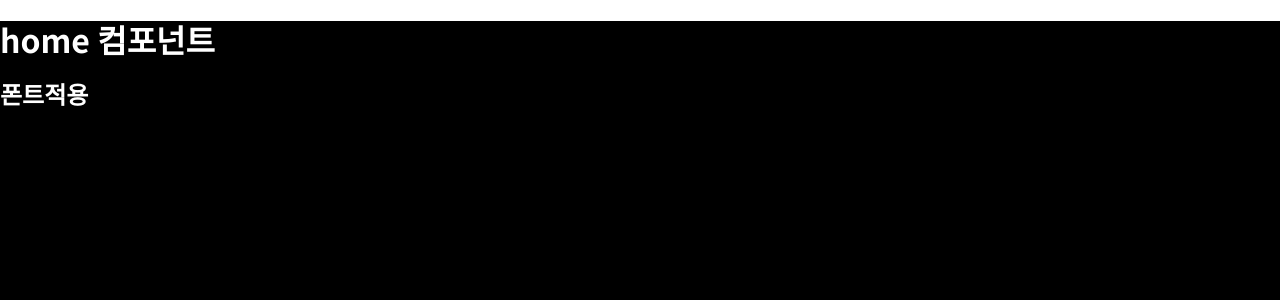
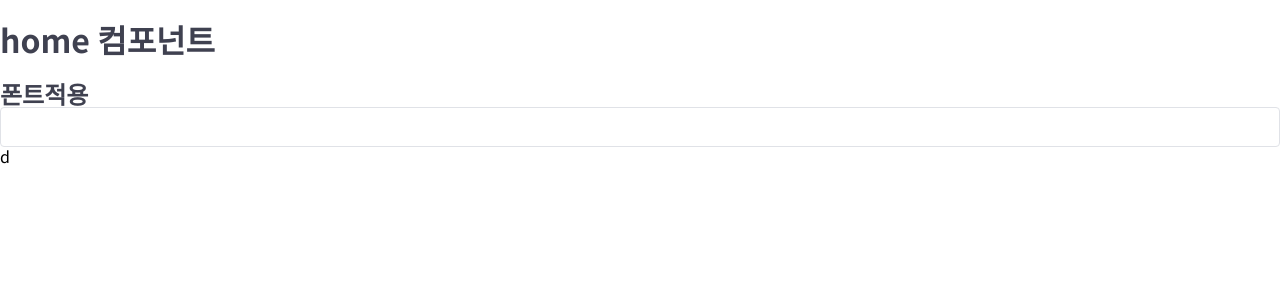
Before and after one commit to park-siwan/parksiwan, a React (Create React App) app: page / in a window 1280 px wide. Shown: the top 300 px of the page. Built offline with nearby package versions, Linux system fonts and the light colour scheme.

Commit message:
테스트

```diff
--- a/src/pages/home/_home.module.scss
+++ b/src/pages/home/_home.module.scss
@@ -1,7 +1,8 @@
 
 .home{
-background-color: black;
+// background-color: black;
 width: 100vw;
 height: 100vh;
-color:white;
+// color:white;
+
 }
--- a/src/pages/home/index.jsx
+++ b/src/pages/home/index.jsx
@@ -1,4 +1,4 @@
-import React from 'react'
+import React,{useState} from 'react'
 import classNames from 'classnames/bind';
 import home from './_home.module.scss';
 const cx = classNames.bind(home);
@@ -9,6 +9,8 @@ const cx = classNames.bind(home);
     <div className={cx('home')}>
       <h1>home 컴포넌트</h1>
       <h2>폰트적용</h2>
+      <input className='form-input' type="text" />
+      <button>d</button>
     </div>
   )
 }
--- a/src/styles/style.css
+++ b/src/styles/style.css
@@ -354,4 +354,72 @@ template {
 [hidden] {
   display: none; }
 
+p {
+  font-size: 14px;
+  line-height: 24px;
+  letter-spacing: -0.01em;
+  color: #8c8d96; }
+
+.modal {
+  position: absolute;
+  top: 50%;
+  left: 50%;
+  transform: translate(-50%, -50%); }
+
+.form-select,
+.form-input {
+  font-size: 16px;
+  line-height: 24px;
+  letter-spacing: -0.01em;
+  color: #3f4150;
+  display: block;
+  width: 100%;
+  height: 40px;
+  padding: 0 16px;
+  background-color: #fff;
+  border: 1px solid #e0e2e7;
+  border-radius: 4px;
+  appearance: none;
+  transition: background-color 200ms ease-in-out; }
+  .form-select::placeholder,
+  .form-input::placeholder {
+    color: #b2b3b9; }
+  .form-select:not(:disabled):hover,
+  .form-input:not(:disabled):hover {
+    background-color: #f7f8fa; }
+  .form-select:disabled,
+  .form-input:disabled {
+    cursor: not-allowed;
+    opacity: 0.4; }
+
+.select-group {
+  position: relative; }
+  .select-group.is-active .form-select {
+    border-color: #3da5f5; }
+  .select-group.is-active .ic-caret {
+    color: #3da5f5; }
+  .select-group .form-select {
+    padding-right: 40px;
+    text-overflow: ellipsis; }
+  .select-group .ic-caret {
+    position: absolute;
+    top: 50%;
+    transform: translateY(-50%);
+    right: 8px;
+    font-size: 24px;
+    color: #b2b3b9;
+    pointer-events: none; }
+
+.input-group {
+  position: relative; }
+  .input-group .form-input {
+    padding-left: 40px; }
+  .input-group .ic-search {
+    position: absolute;
+    top: 50%;
+    transform: translateY(-50%);
+    left: 10px;
+    font-size: 20px;
+    color: #8c8d96; }
+
 /*# sourceMappingURL=style.css.map */
```
